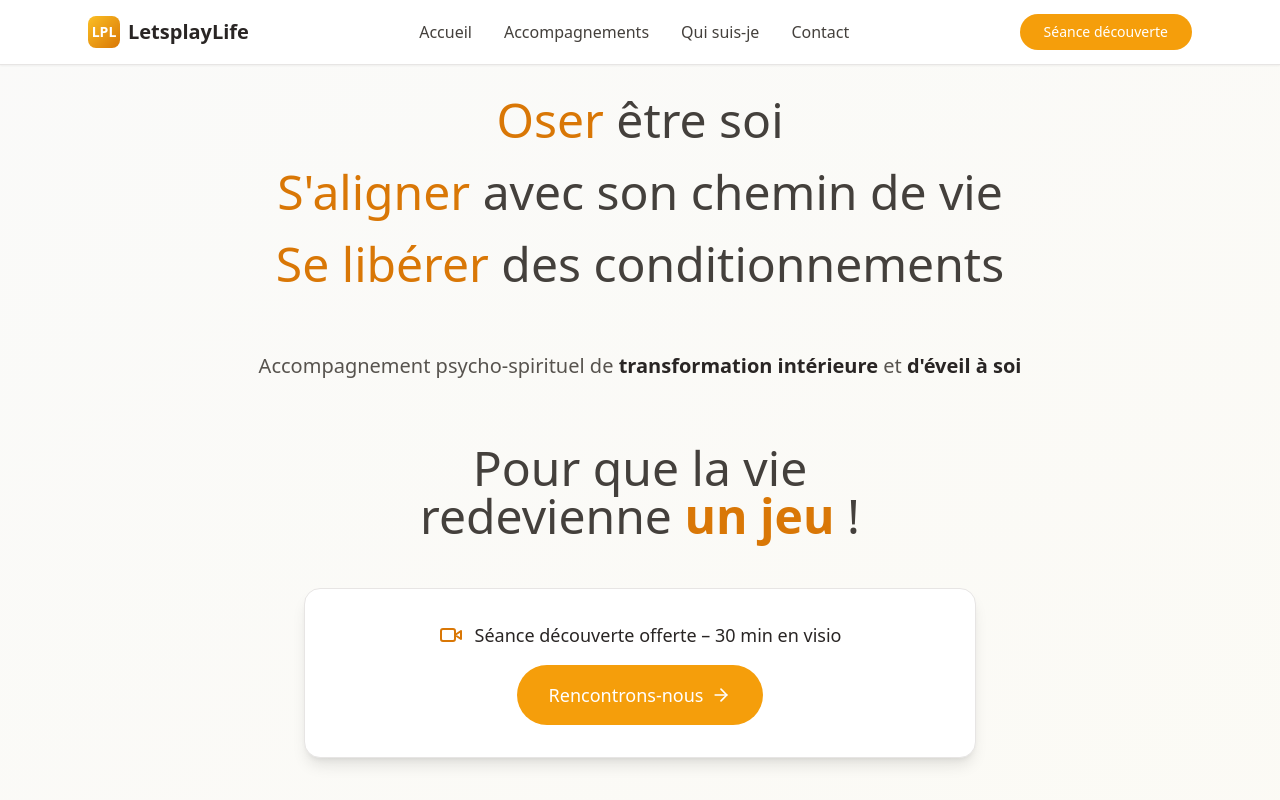
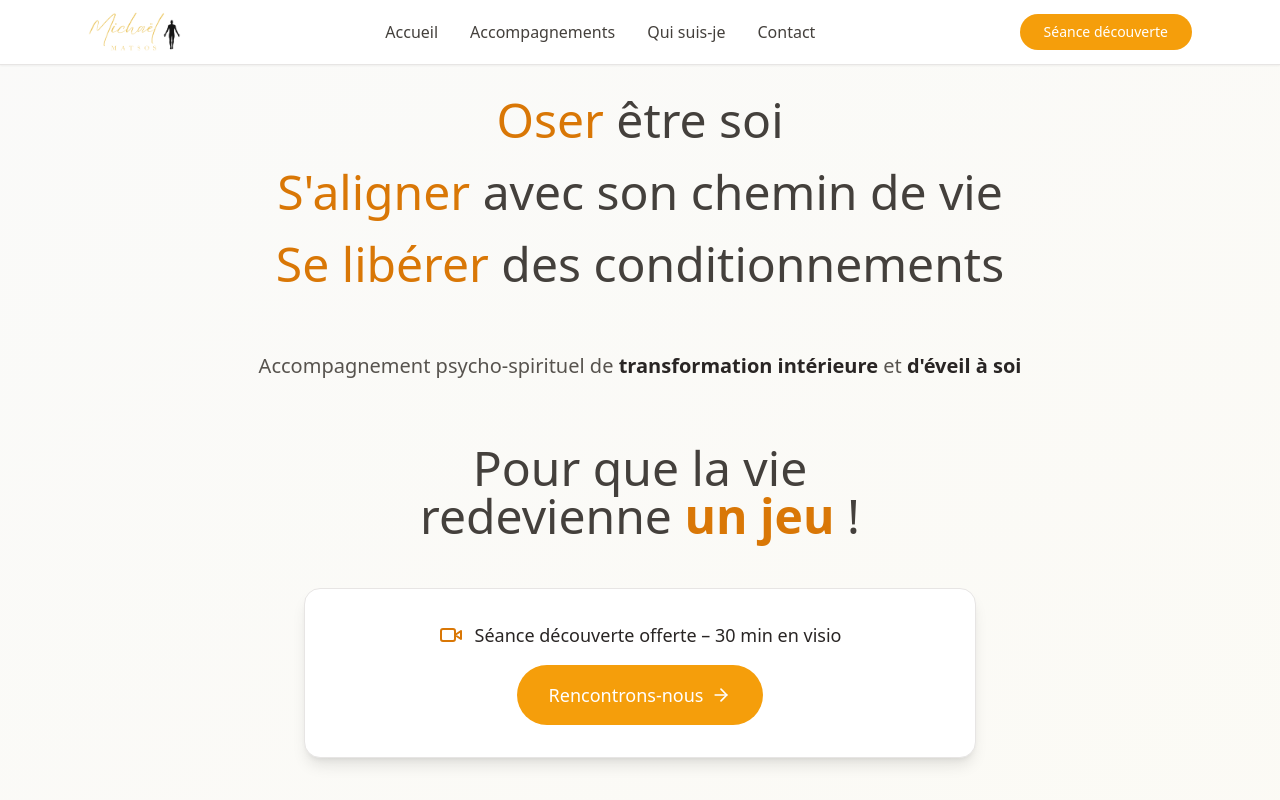
Before and after one commit to kashyyyyk01/20250723, a React (Vite) app: page / in a window 1280 px wide. Shown: the top 800 px of the page. Built offline with nearby package versions, Linux system fonts and the light colour scheme.

Commit message:
Fix navbar with real logo and white background

```diff
--- a/src/components/HeaderNavbar.tsx
+++ b/src/components/HeaderNavbar.tsx
@@ -3,11 +3,12 @@ import { motion } from 'framer-motion';
 import { Menu, X } from 'lucide-react';
 
 const Logo = () => (
-  <div className="flex items-center space-x-2">
-    <div className="w-8 h-8 bg-gradient-to-br from-amber-400 to-amber-600 rounded-lg flex items-center justify-center">
-      <span className="text-white font-bold text-sm">LPL</span>
-    </div>
-    <span className="text-stone-800 font-semibold text-xl">LetsplayLife</span>
+  <div className="flex items-center">
+    <img
+      src="/Images/20250711_LPL_White_ccard_Recto.png"
+      alt="Michael Logo"
+      className="h-10 w-auto"
+    />
   </div>
 );
 
@@ -34,7 +35,7 @@ const HeaderNavbar = () => {
       initial={{ y: -100 }}
       animate={{ y: 0 }}
       transition={{ duration: 0.6 }}
-      className="fixed top-0 left-0 right-0 bg-white border-b border-stone-200 z-50 shadow-sm"
+      className="fixed top-0 left-0 right-0 bg-white/95 backdrop-blur-sm border-b border-stone-200 z-50 shadow-sm"
     >
       <div className="max-w-6xl mx-auto px-6">
         <div className="flex items-center justify-between h-16">
```
